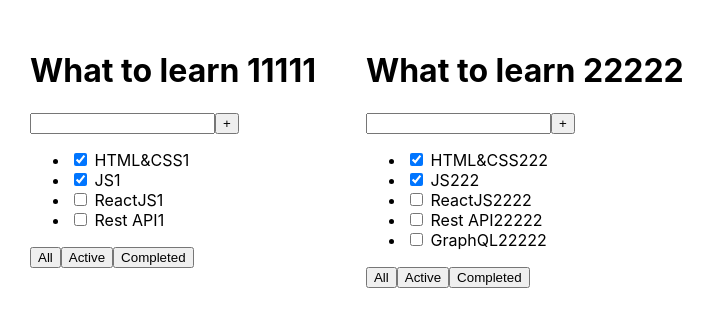
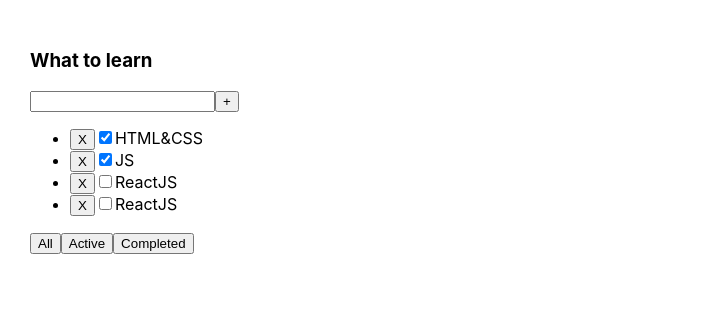
Before and after one commit to DmitriyKaplan28/todolist, a React (Create React App) app: page / in a window 1280 px wide. Shown: the top 326 px of the page, without its empty margins (0-715 px from the left). Built offline with nearby package versions, Linux system fonts and the light colour scheme.

Commit message:
useState

```diff
--- a/src/App.tsx
+++ b/src/App.tsx
@@ -1,29 +1,42 @@
-import React from 'react';
+import React, {useState} from 'react';
 import './App.css';
-import {Todolist} from "./Todolist";
+import {TaskType, Todolist} from './Todolist';
 
 function App() {
-    const arr1=[
-        {id: 1, title: "HTML&CSS1", isDone: true},
-        {id: 2, title: "JS1", isDone: true},
-        {id: 3, title: "ReactJS1", isDone: false},
-        {id: 4, title: "Rest API1", isDone: false},
+    const[tasks1, setTasks1]=useState<Array<TaskType>>( [
+        {id: 1, title: "HTML&CSS", isDone: true},
+        {id: 2, title: "JS", isDone: true},
+        {id: 3, title: "ReactJS", isDone: false},
+        {id: 4, title: "ReactJS", isDone: false}
+    ])
+const [filter,setFilter] =useState('All')
+    const removeTask = (newId: number) => {
+        //tasks1 = tasks1.filter((el) => el.id !== newId)
+        setTasks1(tasks1.filter((el) => el.id !== newId))
+        //console.log(tasks1)
+    }
+    let filteredTask=tasks1
+    if (filter==='Active') {
+        filteredTask=tasks1.filter((el)=>!el.isDone)
+    }
+    if (filter==='Completed') {
+        filteredTask=tasks1.filter((el)=>el.isDone)
+    }
+    const changeFilter=(filterValue:string)=>{
+setFilter(filterValue)
 
-    ]
-
-    const arr2=[
-        {id: 1, title: "HTML&CSS222", isDone: true},
-        {id: 2, title: "JS222", isDone: true},
-        {id: 3, title: "ReactJS2222", isDone: false},
-        {id: 4, title: "Rest API22222", isDone: false},
-        {id: 5, title: "GraphQL22222", isDone: false},
-    ]
+        console.log('uighui')
+    }
 
     return (
         <div className="App">
-            <Todolist topic1={'What to learn 11111'} arr={arr1}/>
-            <Todolist topic1={'What to learn 22222'} arr={arr2}/>
-           </div>
+            <Todolist
+                title="What to learn"
+                tasks={filteredTask}
+                removeTask={removeTask}
+                changeFilter={changeFilter}
+            />
+        </div>
     );
 }
 
--- a/src/Todolist.tsx
+++ b/src/Todolist.tsx
@@ -1,41 +1,40 @@
-import React from "react";
+import React from 'react';
 
-type TodolistPropsType = {
-    topic1?: string
-    arr:Array<InArrayPropsType>
-}
-
-type InArrayPropsType={
-    id: number,
-    title: string,
+export type TaskType = {
+    id: number
+    title: string
     isDone: boolean
 }
 
-export const Todolist = (props: TodolistPropsType) => {
-    return (
-        <div>
-            <h1>{props.topic1}</h1>
+type PropsType = {
+    title: string
+    tasks: Array<TaskType>
+    removeTask:(id:number)=>void
+    changeFilter:(filterValue:string)=>void
+}
+
+export function Todolist(props: PropsType) {
+    return <div>
+        <h3>{props.title}</h3>
         <div>
             <input/>
             <button>+</button>
         </div>
         <ul>
-                {props.arr.map((el)=>{
-                    return(
-                        <li><input type="checkbox" checked={el.isDone}/> <span>{el.title}</span></li>
+            {props.tasks.map((el) => {
+                return (
+                    <li key={el.id}>
+                        <button onClick={() => props.removeTask(el.id)}>X</button>
+                        <input type="checkbox" checked={el.isDone}/>
+                        <span>{el.title}</span>
+                    </li>
                 )
             })}
-                {/*<li><input type="checkbox" checked={props.arr[0].isDone}/> <span>{props.arr[0].title}</span></li>*/}
-                {/*<li><input type="checkbox" checked={props.arr[1].isDone}/> <span>{props.arr[1].title}</span></li>*/}
-                {/*<li><input type="checkbox" checked={props.arr[2].isDone}/> <span>{props.arr[2].title}</span></li>*/}
-                {/*<li><input type="checkbox" checked={props.arr[3].isDone}/> <span>{props.arr[3].title}</span></li>*/}
-                {/*<li><input type="checkbox" checked={props.arr[4].isDone}/> <span>{props.arr[4].title}</span></li>*/}
         </ul>
         <div>
-                <button>All</button>
-                <button>Active</button>
-                <button>Completed</button>
+            <button onClick={()=>{props.changeFilter('All')}}>All</button>
+            <button onClick={()=>{props.changeFilter('Active')}}>Active</button>
+            <button onClick={()=>{props.changeFilter('Completed')}}>Completed</button>
         </div>
     </div>
-    )
 }
--- a/src/index.tsx
+++ b/src/index.tsx
@@ -4,7 +4,7 @@
 import App from './App';
 import * as serviceWorker from './serviceWorker';
 
-ReactDOM.render(<App />,document.getElementById('root'));
+ReactDOM.render(<App />,  document.getElementById('root'));
 
 // If you want your app to work offline and load faster, you can change
 // unregister() to register() below. Note this comes with some pitfalls.
```
Lines whose indentation alone changed are shown as unchanged.
